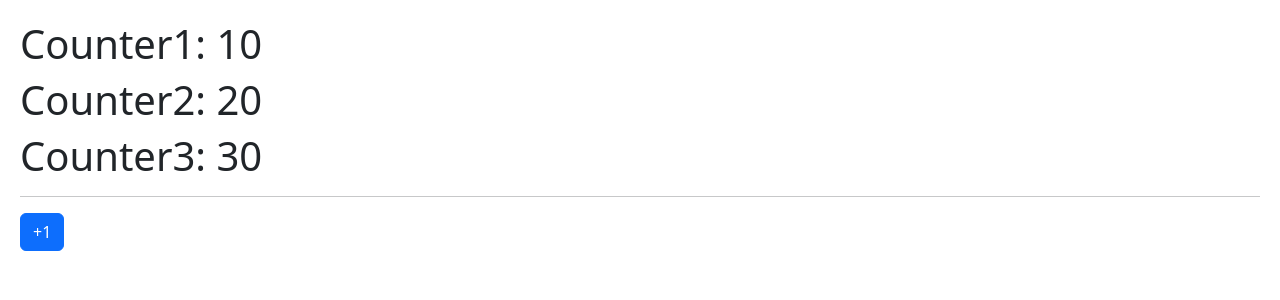
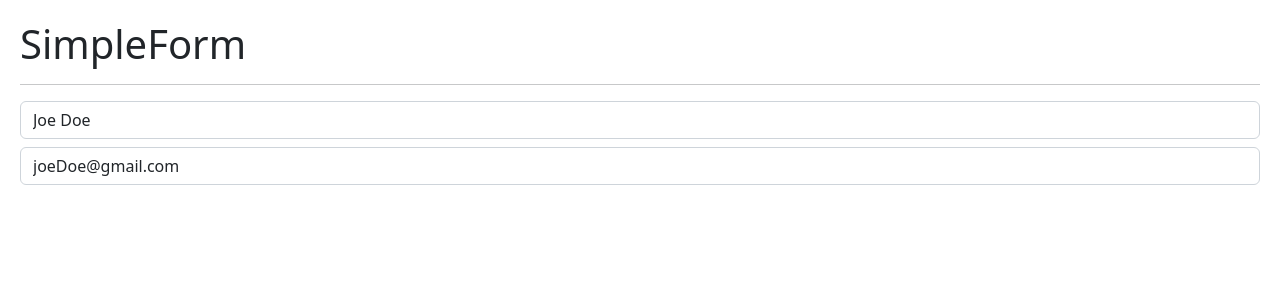
Before and after one commit to Felipe-Navas/react-hook-app-vite, a React (Vite) app: page / in a window 1280 px wide. Shown: the top 300 px of the page. Built offline with nearby package versions, Linux system fonts and the light colour scheme.

Commit message:
useState and useEffect

```diff
--- a/package.json
+++ b/package.json
@@ -1,7 +1,7 @@
 {
   "name": "react-hook-app-vite",
   "private": true,
-  "version": "0.0.0",
+  "version": "1.0.0",
   "type": "module",
   "scripts": {
     "dev": "vite",
--- /dev/null
+++ b/src/01-useState/CounterWithCustomHook.jsx
@@ -0,0 +1,17 @@
+import { useCounter } from '../hooks/useCounter'
+
+export const CounterWithCustomHook = () => {
+  const { counter, increment, decrement, reset } = useCounter()
+
+  return (
+    <>
+      <h1>CounterWithCustomHook: {counter}</h1>
+
+      <hr />
+
+      <button className="btn btn-primary" onClick={ () => increment(2) }>+1</button>
+      <button className="btn btn-primary" onClick={ () => reset() }>Reset</button>
+      <button className="btn btn-primary" onClick={ () => decrement(2) }>-1</button>
+    </>
+  )
+}
--- /dev/null
+++ b/src/02-useEffect/SimpleForm.jsx
@@ -0,0 +1,49 @@
+import { useEffect, useState } from 'react'
+
+export const SimpleForm = () => {
+  const [formState, setFormState] = useState({
+    userName: 'Joe Doe',
+    email: 'joeDoe@gmail.com',
+  })
+
+  const { userName, email } = formState
+
+  const handleChange = ({target}) => {
+    const { name, value } = target
+
+    setFormState({
+      ...formState,
+      [name]: value,
+    })
+  }
+
+  useEffect(() => {
+    console.log('se llamo')
+
+  }, [])
+
+
+  return (
+    <>
+      <h1>SimpleForm</h1>
+      <hr />
+
+      <input
+        type="text"
+        className="form-control"
+        name="userName"
+        placeholder="Username"
+        value={userName}
+        onChange={handleChange}
+      />
+      <input
+        type="email"
+        className="form-control mt-2"
+        name="email"
+        placeholder="Email"
+        value={email}
+        onChange={handleChange}
+      />
+    </>
+  )
+}
--- /dev/null
+++ b/src/hooks/useCounter.js
@@ -0,0 +1,18 @@
+import { useState } from 'react'
+
+export const useCounter = (initialValue = 10) => {
+  const [counter, setCounter] = useState(initialValue)
+
+  const increment = (value = 1) => setCounter(counter + value)
+
+  const decrement = (value = 1) => setCounter(counter - value)
+
+  const reset = () => setCounter(initialValue)
+
+  return {
+    counter,
+    increment,
+    decrement,
+    reset,
+  }
+}
--- a/src/main.jsx
+++ b/src/main.jsx
@@ -1,12 +1,17 @@
 import React from 'react'
 import ReactDOM from 'react-dom/client'
 import { CounterApp } from './01-useState/CounterApp'
+import { CounterWithCustomHook } from './01-useState/CounterWithCustomHook'
+import { SimpleForm } from './02-useEffect/SimpleForm'
 import { HooksApp } from './HooksApp'
 import './index.css'
 
 ReactDOM.createRoot(document.getElementById('root')).render(
   <React.StrictMode>
     {/* <HooksApp /> */}
-    <CounterApp />
+    {/* <CounterApp /> */}
+    {/* <CounterWithCustomHook /> */}
+    <SimpleForm />
+
   </React.StrictMode>
 )
```
